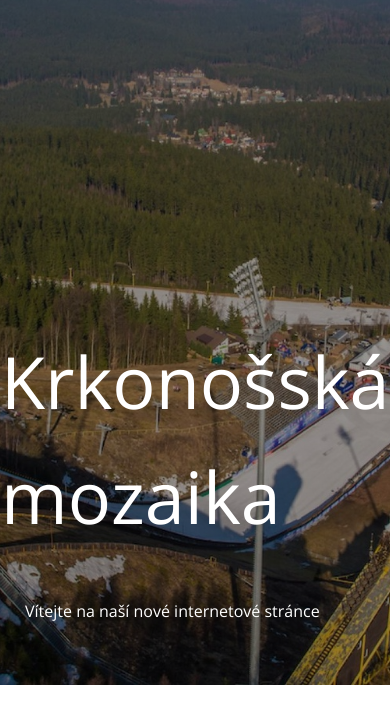
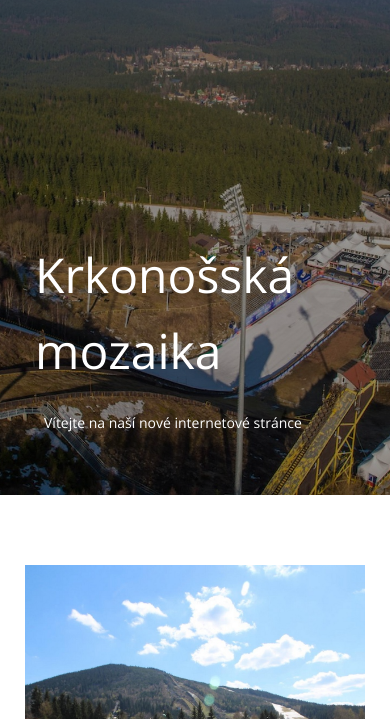
Before and after one commit to miraflorek621/miraflorek621, a plain HTML site: page index.html in a window 390 px wide. Shown: the part 125-844 px from the top of the page. Drawn offline with nearby package versions, Linux system fonts and the light colour scheme.

Commit message:
Add files via upload

```diff
--- a/Page-1.css
+++ b/Page-1.css
@@ -13,8 +13,8 @@
 @media (max-width: 767px){ .u-section-1 .u-sheet-1 {min-height: 359px} }
 
 @media (max-width: 575px){ .u-section-1 .u-sheet-1 {min-height: 219px}
-.u-section-1 .u-text-1 {margin-top: 340px; margin-right: -33px; margin-left: -24px; width: auto}
-.u-section-1 .u-text-2 {margin-top: 45px} }.u-section-2 .u-sheet-1 {min-height: 730px}
+.u-section-1 .u-text-1 {margin-top: 253px; margin-right: 10px; margin-left: 10px; font-size: 3rem; width: auto}
+.u-section-1 .u-text-2 {margin-top: 22px; margin-left: 19px; width: auto; font-size: 0.875rem} }.u-section-2 .u-sheet-1 {min-height: 730px}
 .u-section-2 .u-layout-wrap-1 {pointer-events: auto; margin: 70px 0 60px}
 .u-section-2 .u-image-1 {min-height: 600px; pointer-events: auto; background-position: 50% 50%; background-image: url("images/minigolftondr.31281.big.jpg")}
 .u-section-2 .u-container-layout-1 {padding: 30px 60px}
```
Also changed, not shown: index.html (+1 -0 lines).
